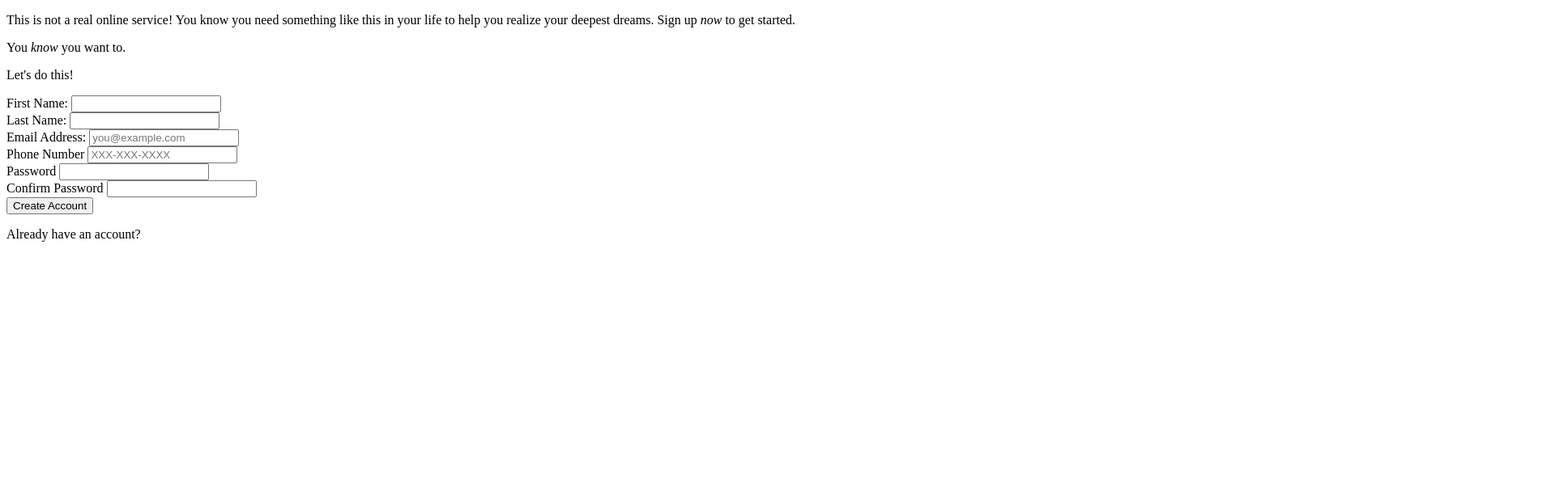
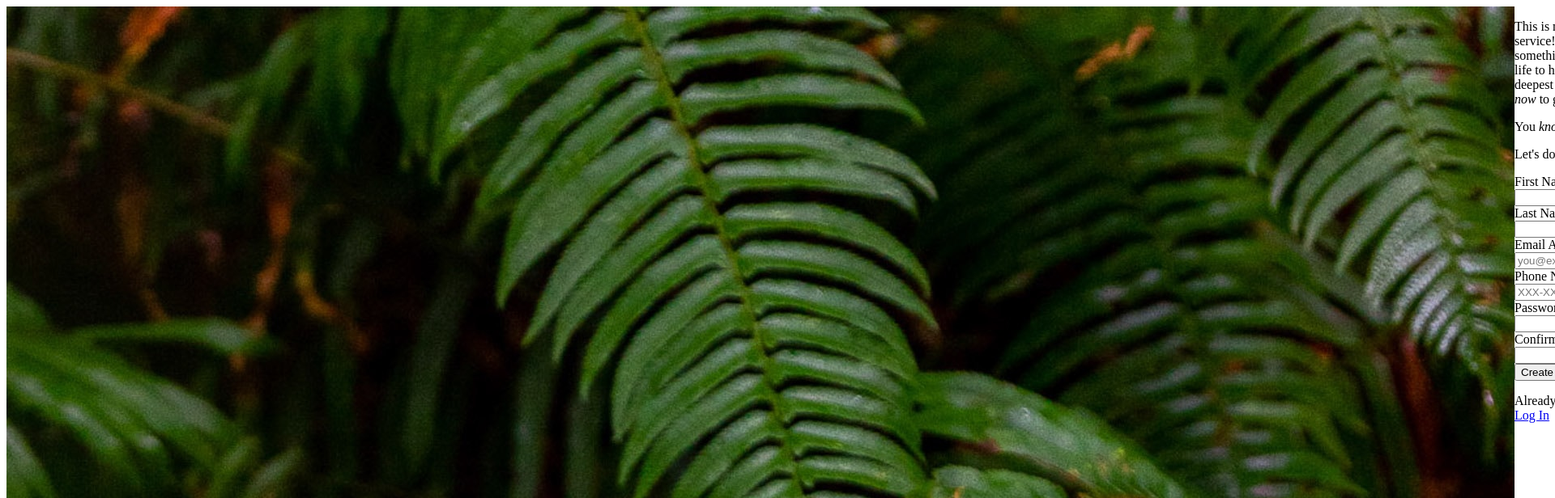
Before and after one commit to joejs92/sign-up-form, a plain HTML site: page index.html in a window 1280 px wide. Shown: the top 616 px of the page at 81% size, 1920 px wide, since content can reach past the window. Drawn offline with Linux system fonts and the light colour scheme.

Commit message:
add CSS to top HTML elements

```diff
--- a/index.html
+++ b/index.html
@@ -7,8 +7,9 @@
     <link rel="stylesheet" href="styles.css"/>
 </head>
 <body>
+    <div id="main">
     <div id="left-side">
-
+        <img src="./background.jpg" alt="Background picture. Just some wet leaves.">
     </div>
     <div id="right-side">
         <div class="top">
@@ -60,9 +61,10 @@
                 <button>Create Account</button>
             </div>
             <div class="bottom-bottom">
-                <p>Already have an account? <link rel="Log in" href="google.com"/></p>
+                <p>Already have an account? <a href="google.com">Log In</a> </p>
             </div>
         </div>
     </div>
+    </div>
 </body>
 </html>
--- a/styles.css
+++ b/styles.css
@@ -0,0 +1,12 @@
+#main {
+    display: flex;
+}
+
+#left-side {
+    display: flex;
+}
+
+img {
+    height: 1000 px;
+    width: 500 px;
+}
```
